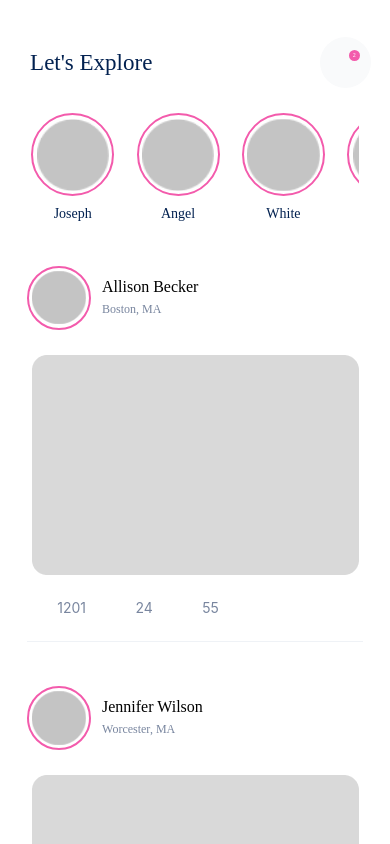
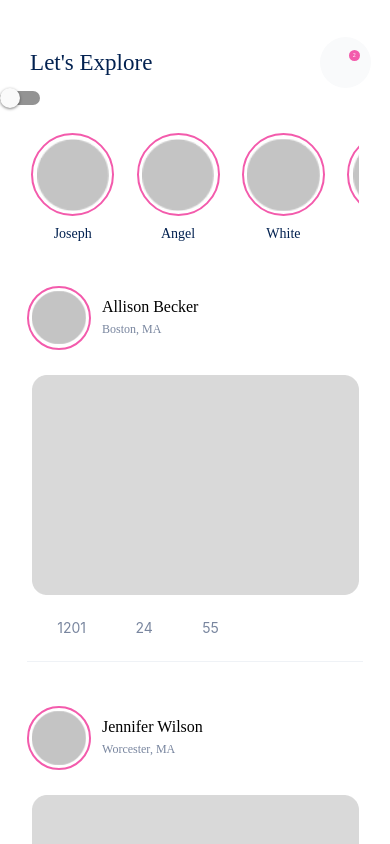
Before and after one commit to kristabel-wong/SocialMedia, a React Native app: screen / in a window 390 px wide. Shown: the top 844 px of the page. Built offline with nearby package versions, Linux system fonts and the light colour scheme; some icons are missing.

Commit message:
add: platform specific code

```diff
--- a/App.js
+++ b/App.js
@@ -6,6 +6,8 @@ import {
   View,
   Text,
   FlatList,
+  Switch,
+  Platform,
   // Dimensions,
 } from 'react-native';
 import {Title} from './components/Title/Title';
@@ -135,6 +137,8 @@ function App() {
 
   // const [screenData, setScreenData] = useState(Dimensions.get('screen'));
 
+  const [isOn, setIsOn] = useState(false);
+
   const pagination = (database, currentPage, pageSize) => {
     const startIndex = (currentPage - 1) * pageSize;
     const endIndex = startIndex + pageSize;
@@ -180,6 +184,26 @@ function App() {
                     <Text style={globalStyle.messageNumber}>2</Text>
                   </View>
                 </TouchableOpacity>
+              </View>
+              <View
+                style={{
+                  flex: 1,
+                  flexDirection: 'row',
+                  justifyContent: 'flex-start',
+                }}>
+                <Switch
+                  value={isOn}
+                  style={
+                    Platform.OS === 'android' && {
+                      transform: [{scale: 1.5}],
+                    }
+                  }
+                  // trackColor={
+                  //   Platform.OS === 'android' && {false: 'grey', true: 'red'}
+                  // }
+                  // ios_backgroundColor={'#000'}
+                  onValueChange={val => setIsOn(val)}
+                />
               </View>
               <View style={globalStyle.userStoryContainer}>
                 <FlatList
```
